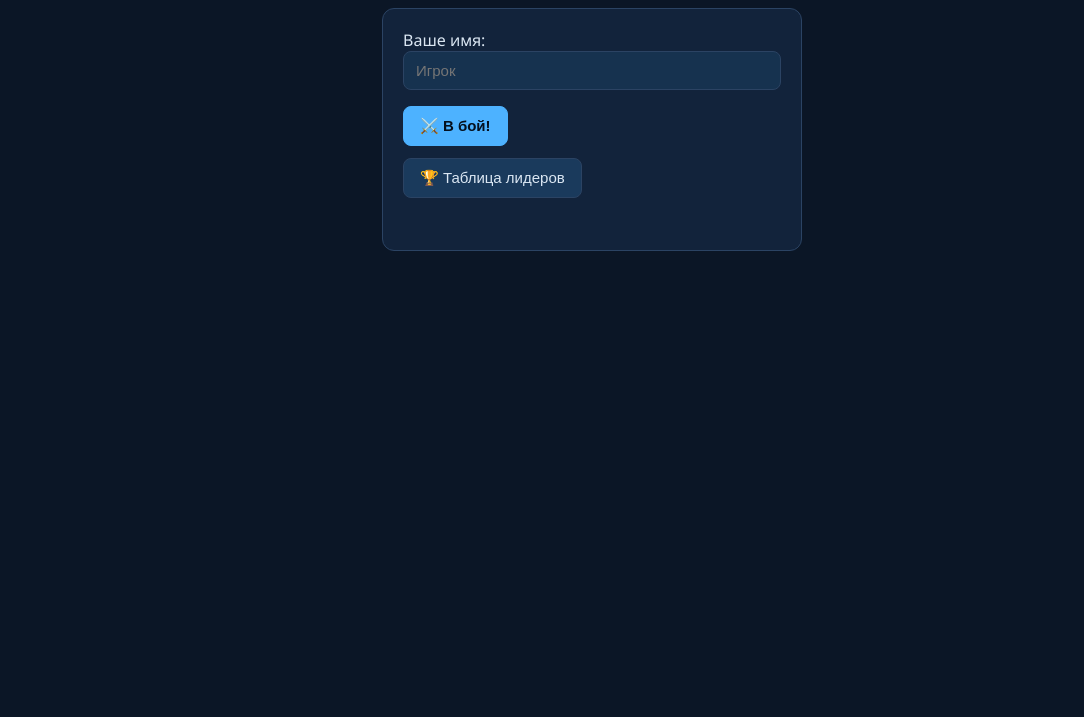
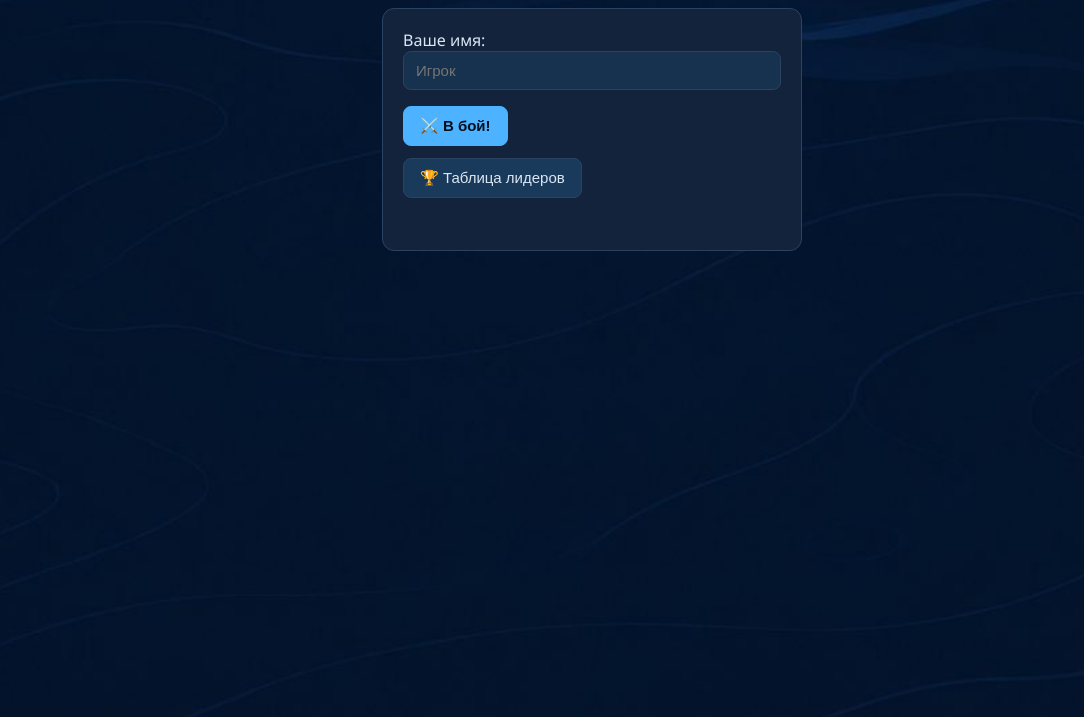
Before and after one commit to k25neo/sea_battle, a plain HTML site: page web/index.html in a window 1280 px wide. Shown: the part 83-800 px from the top of the page, without its empty margins (48-1132 px from the left). Drawn offline with Linux system fonts and the light colour scheme; no server answers.

Commit message:
Фоны интерфейса: «лунное море» для меню, «карта» для боя
AI-генерация (png 1,3-1,8 МБ) сжата в jpg 49/81 КБ — мини-апп должен
стартовать мгновенно. Слой body::before под интерфейсом, цвет --bg как
подстраховка при загрузке; showScreen отмечает экран в body[data-screen],
CSS переключает картинку. Яркость фонов 15-23/255 — текст не тонет.

```diff
--- a/web/app.js
+++ b/web/app.js
@@ -639,6 +639,7 @@ function sessionGone() {
 // ---------- Экраны и прочее ----------
 
 function showScreen(name) {
+  document.body.dataset.screen = name; // фон за экраном следит за переключением
   for (const s of ['menu', 'placement', 'battle', 'leaders']) {
     $('screen-' + s).classList.toggle('hidden', s !== name);
   }
--- a/web/style.css
+++ b/web/style.css
@@ -11,6 +11,21 @@
 }
 
 * { box-sizing: border-box; }
+
+/* Фоновые картинки: слой под интерфейсом. Цвет — подстраховка, пока
+   jpg грузится (или если его нет). Картинка берётся по экрану:
+   меню — «лунное море», бой/расстановка — «морская карта». */
+body::before {
+  content: '';
+  position: fixed;
+  inset: 0;
+  z-index: -1;
+  background: var(--bg) url('img/bg-menu.jpg') center / cover no-repeat;
+}
+body[data-screen="placement"]::before,
+body[data-screen="battle"]::before {
+  background-image: url('img/bg-battle.jpg');
+}
 
 body {
   margin: 0;
```
Also changed, not shown: web/img/bg-battle.jpg (added), web/img/bg-menu.jpg (added).
